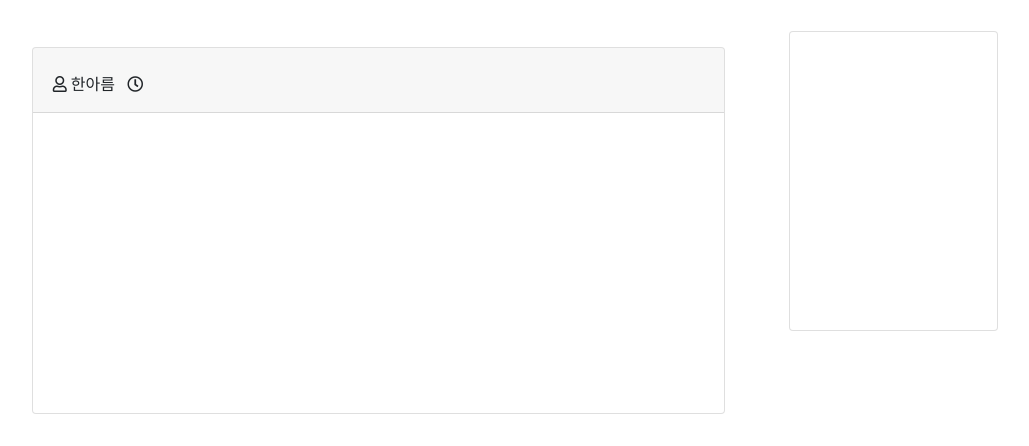
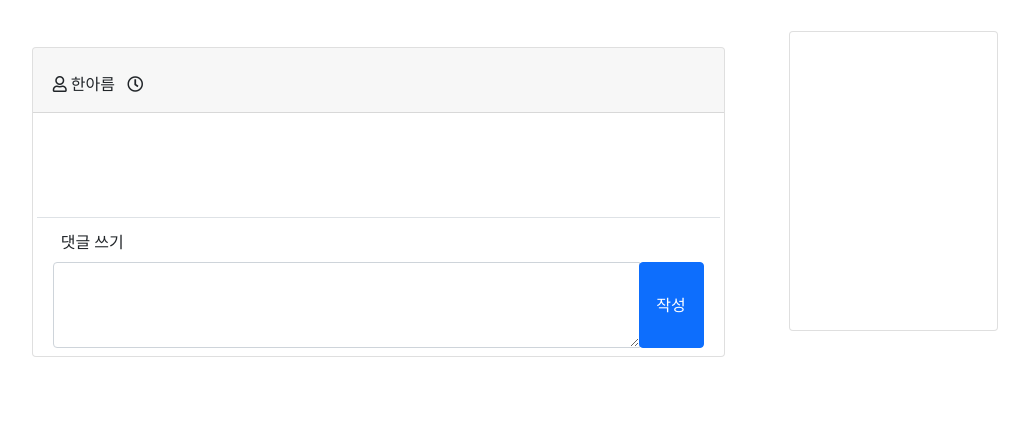
Before and after one commit to hanalum-dev/hanalum_web, a Django app: template templates/notice/show.dj.html in a window 1280 px wide. Shown: the part 401-847 px from the top of the page, without its empty margins (133-1162 px from the left). After the commit the page ends 758 px from the top, so only its background shows below. Run offline with Django 3.2, Linux system fonts and the light colour scheme; the template is opened without the code that fills it, so the values that code supplies are empty; some libraries are stand-ins or nearby versions.

Commit message:
feat: HNM-0098 comment 입력폼 베이스 디자인

```diff
--- a/static/style/style.css
+++ b/static/style/style.css
@@ -255,3 +255,40 @@ nav .board-menu-group a{
 .comment .avatar-image-small-wrapper {
     vertical-align: middle;
 }
+
+.comment .comment-textarea-wrapper {
+}
+
+.comment .comment-textarea-wrapper .comment-submit {
+    width: 10%;
+}
+
+.comment .comment-textarea-wrapper .comment-submit button {
+    height: 100%;
+    width: 100%;
+}
+
+.comment .comment-textarea-wrapper textarea {
+    display: inline-block;
+    width: 90%;
+}
+
+@media only screen and (min-width: 1900px) {
+    .comment .comment-textarea-wrapper textarea {
+        display: inline-block;
+        width: 95%;
+    }
+    .comment .comment-textarea-wrapper .comment-submit {
+        width: 5%;
+    }
+}
+
+@media only screen and (max-width: 1100px) {
+    .comment .comment-textarea-wrapper textarea {
+        display: inline-block;
+        width: 80%;
+    }
+    .comment .comment-textarea-wrapper .comment-submit {
+        width: 20%;
+    }
+}
--- a/templates/notice/_comment_list.dj.html
+++ b/templates/notice/_comment_list.dj.html
@@ -49,4 +49,17 @@
             </div>
         </div>
     {% endfor %}
+    <div class="row m-1 p-1 border-top">
+        <form>
+            <div class="form-group">
+                <label class="p-2 w-100"> 댓글 쓰기 </label>
+                <div class="input-group comment-textarea-wrapper w-100">
+                    <textarea class="form-control" rows="3"></textarea>
+                    <div class="comment-submit">
+                        <button type="submit" class="btn btn-primary"> 작성 </button>
+                    </div>
+                </div>
+            </div>
+        </form>
+    </div>
 </div>
--- a/templates/notice/show.dj.html
+++ b/templates/notice/show.dj.html
@@ -23,7 +23,7 @@
                         {{ notice.updated_at }}
                     </span>
                 </div>
-                <div class="card-body mn-height-px-300">
+                <div class="card-body mn-height-px-100">
                     <div class="card-text">
                         {{notice.content | safe }}
                     </div>
```
